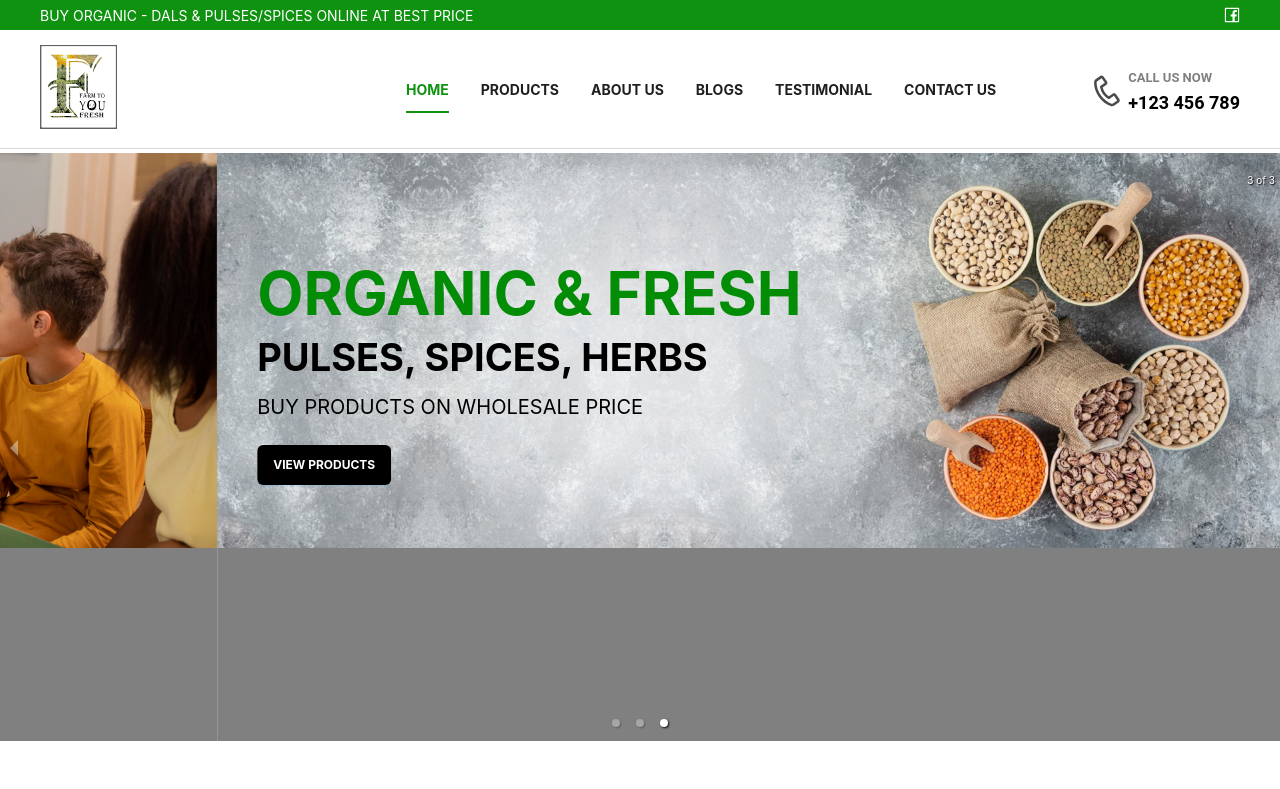
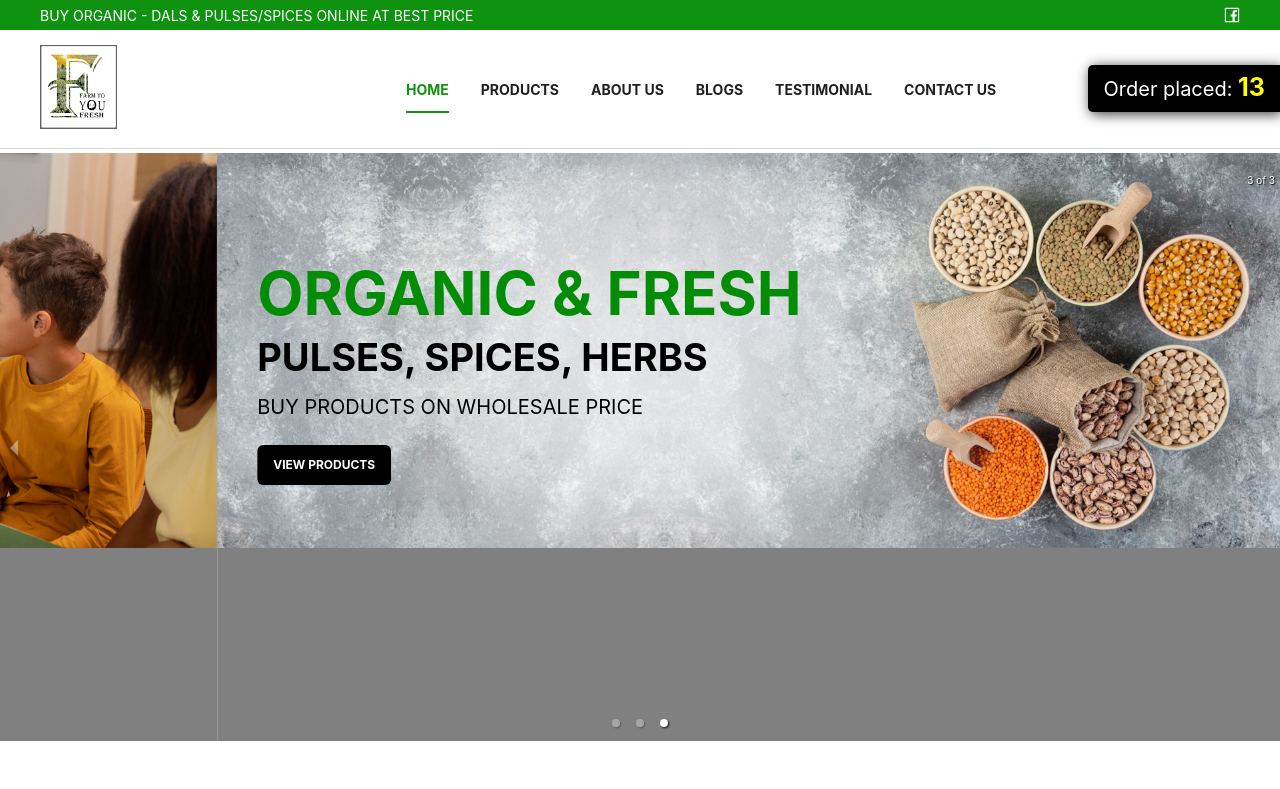
Before and after one commit to chahalinder0007/farmtoyoufresh, a React (Create React App) app: page / in a window 1280 px wide. Shown: the top 789 px of the page. Built offline with nearby package versions, Linux system fonts and the light colour scheme; no server answers.

Commit message:
feat: implemented counter API

```diff
--- a/src/components/contact/index.tsx
+++ b/src/components/contact/index.tsx
@@ -9,18 +9,19 @@ const { TextArea } = Input;
 const Contact: React.FC = () => {
   const [form] = Form.useForm();
   const onFinish = (values: any) => {
-    console.log(values);
     axios
       .post(
         "https://2i3hczxjzubwztc6db2q7ucmfi0qobel.lambda-url.us-east-1.on.aws",
         values
       )
       .then((res) => {
-        console.log("res: ", res);
-        notification.success({
-          message:
-            "Thanks for contacting us. We will get back to you very soon.",
-        });
+        if (res) {
+          notification.success({
+            message:
+              "Thanks for contacting us. We will get back to you very soon.",
+          });
+          form.resetFields();
+        }
       })
       .catch(() => {
         notification.error({
--- /dev/null
+++ b/src/components/counter/index.tsx
@@ -0,0 +1,34 @@
+import React, { useEffect, useState } from "react";
+import "./style.scss";
+import axios from "axios";
+
+const Counter: React.FC = () => {
+  const [orderCount, setOrderCount] = useState(13);
+  useEffect(() => {
+    const interval = setInterval(() => {
+      axios
+        .get(
+          "https://r5r3kctfy7jlaltexpgsdff5pm0iepid.lambda-url.us-east-1.on.aws"
+        )
+        .then((res) => {
+          if (res) {
+            setOrderCount(res?.data?.order_count);
+          }
+        });
+    }, 5000);
+    return () => clearInterval(interval);
+  }, [orderCount]);
+  return (
+    <>
+      {orderCount && (
+        <div className="counter">
+          <p>
+            Order placed: <span>{orderCount}</span>
+          </p>
+        </div>
+      )}
+    </>
+  );
+};
+
+export default Counter;
--- /dev/null
+++ b/src/components/counter/style.scss
@@ -0,0 +1,22 @@
+.counter {
+  background: #000000;
+  color: #ffffff;
+  position: absolute;
+  top: 65px;
+  right: 0;
+  padding: 10px 15px;
+  border-top-left-radius: 5px;
+  border-bottom-left-radius: 5px;
+  box-shadow: 2px 2px 13px rgba($color: #000000, $alpha: 0.8);
+  p {
+    color: #ffffff;
+    margin: 0;
+    font-size: 20px;
+    font-weight: 400;
+    span {
+      font-size: 25px;
+      font-weight: bold;
+      color: #ffff00;
+    }
+  }
+}
--- a/src/components/main/index.tsx
+++ b/src/components/main/index.tsx
@@ -9,6 +9,7 @@ import Products from "../products";
 import Blogs from "../blogs";
 import BlogContent from "../blogContent";
 import { useAppContext } from "../../context";
+import Counter from "../counter";
 
 const Main: React.FC = () => {
   const { route } = useAppContext();
@@ -25,6 +26,7 @@ const Main: React.FC = () => {
       {route === "testimonials" && <Testimonials />}
       {route === "contact" && <Contact />}
       <Footer />
+      <Counter />
     </>
   );
 };
```
